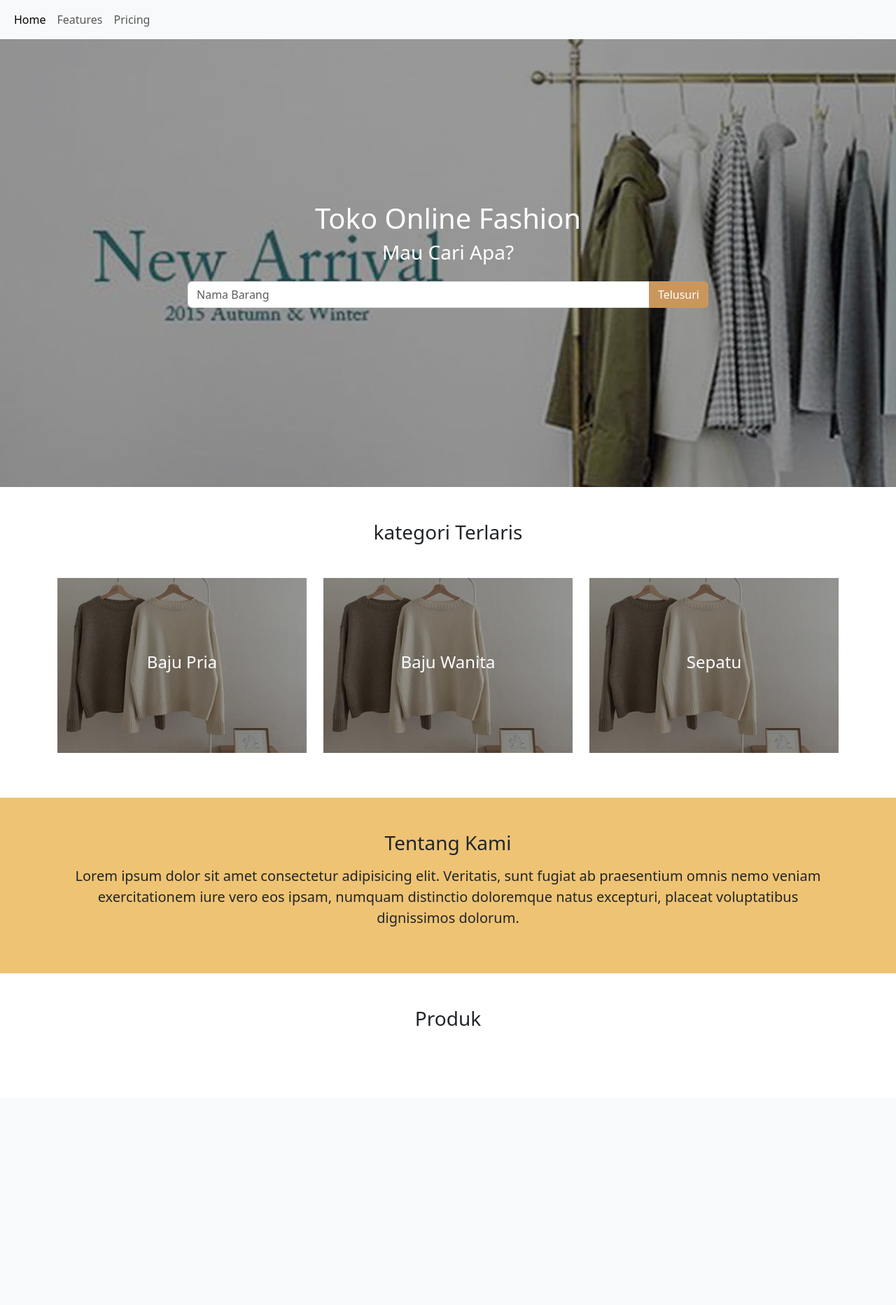
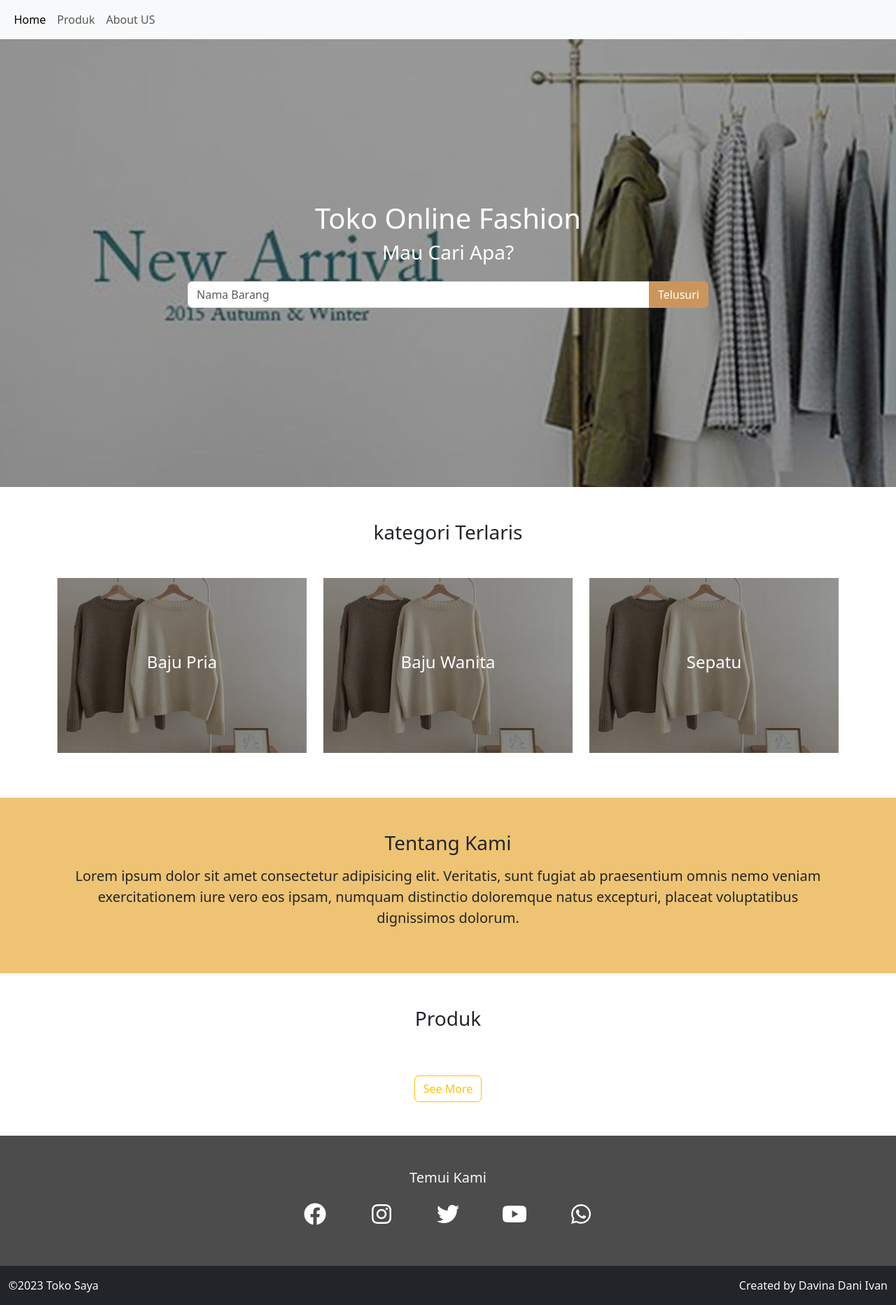
Before and after one commit to danipratamaPPLG/Projek, a PHP site: page / in a window 1280 px wide. Shown: the whole page at 70% size. Before the commit the page ends 1466 px from the top, so only its background shows below. Run offline with PHP 8.4, Linux system fonts and the light colour scheme; data that the repository does not hold is empty; some libraries are stand-ins or nearby versions.

Commit message:
Lanjutan Landing Page

```diff
--- a/css/style.css
+++ b/css/style.css
@@ -57,3 +57,22 @@
 .text-harga {
   font-size: 20px;
 }
+
+.image-box {
+  height: 400px;
+}
+
+.image-box img {
+  height: 100%;
+  width: 100%;
+  object-fit: cover;
+  object-position: center;
+}
+
+.content-subscribe {
+  background-color: rgba(0, 0, 0, 0.7);
+}
+
+.content-subscribe a {
+  color: #fff;
+}
--- /dev/null
+++ b/footer.php
@@ -0,0 +1,29 @@
+<div class="container-fluid py-5 content-subscribe text-light">
+    <div class="container">
+        <h5 class="text-center mb-4">Temui Kami</h5>
+        <div class="row justify-content-center">
+            <div class="col-sm-1 d-flex justify-content-center mb-2">
+                <a href="http://facebook.com"><i class="fab fa-facebook fs-2"></i></a>
+            </div>
+            <div class="col-sm-1 d-flex justify-content-center mb-2">
+                <a href="http://instagram.com"><i class="fab fa-instagram fs-2"></i></a>
+            </div>
+            <div class="col-sm-1 d-flex justify-content-center mb-2">
+                <a href="http://twitter.com"><i class="fab fa-twitter fs-2"></i></a>
+            </div>
+            <div class="col-sm-1 d-flex justify-content-center mb-2">
+                <a href="http://youtube.com"><i class="fab fa-youtube fs-2"></i></a>
+            </div>
+            <div class="col-sm-1 d-flex justify-content-center mb-2">
+                <a href="http://whatsapp.com"><i class="fab fa-whatsapp fs-2"></i></a>
+            </div>
+        </div>
+    </div>
+</div>
+
+<div class="container-fluid py-3 bg-dark text-light">
+    <div class="continer d-flex justify-content-between">
+        <label>&copy;2023 Toko Saya</label>
+        <label>Created by Davina Dani Ivan</label>
+    </div>
+</div>
--- a/index.php
+++ b/index.php
@@ -1,8 +1,8 @@
 <!-- baru sampai bagian ambil data produk dari database -->
 
 <?php
-    // require "koneksi.php";
-    // $queryProduk = mysqli_query($con, "SELECT id, nama, harga, foto, detail FROM produk LIMIT 6");
+    require "koneksi.php";
+    $queryProduk = mysqli_query($con, "SELECT id, nama, harga, foto, detail FROM produk LIMIT 6");
 ?>
 
 <!DOCTYPE html>
@@ -80,7 +80,9 @@
                 <?php while($data = mysqli_fetch_array($queryProduk)){ ?>
                 <div class="col=sm-6 col-md-4 mb-3">
                     <div class="card">
-                        <img src="image/<?php echo $data['foto']; ?>" class="card-img-top" alt="...">
+                        <div class="image-box">
+                            <img src="image/<?php echo $data['foto']; ?>" class="card-img-top" alt="...">
+                        </div>
                         <div class="card-body">
                             <h5 class="card-title"><?php echo $data['nama']; ?></h5>
                             <p class="card-text text-truncate"><?php echo $data['detail']; ?></p>
@@ -91,9 +93,12 @@
                 </div>
                 <?php } ?>
             </div>
+            <a class="btn btn-outline-warning mt-3" href="produk.php">See More</a>
         </div>
     </div>
 
+    <!-- footer -->
+    <?php require "footer.php"; ?>
     <script src="bootstrap/js/bootstrap.bundle.min.js"></script>
     <script src="fontawesome/js.all.min.js"></script>
 </body>
--- a/navbar.php
+++ b/navbar.php
@@ -9,10 +9,10 @@
           <a class="nav-link active" aria-current="page" href="#">Home</a>
         </li>
         <li class="nav-item">
-          <a class="nav-link" href="#">Features</a>
+          <a class="nav-link" href="produk.php">Produk</a>
         </li>
         <li class="nav-item">
-          <a class="nav-link" href="#">Pricing</a>
+          <a class="nav-link" href="tentang-kami.php">About US</a>
         </li>
       </ul>
     </div>
```
Also changed, not shown: image/6vHZGPtvdFaRX2wrslFo.jpg (added), image/BwTbQcUbU1gR7LGc3OTv.jpg (added), image/WNMJbgYxdJfc4NDXugrH.jpg (added), image/aC7WDLMiFQPTF90r8dbk.jpg (added), image/fABgbgzWVh5pgemsu4WE.jpg (added), image/g5EcQEt7THUhCwyCOG2y.jpg (added), image/gU29I9A6U38aA3kVJndd.png (added), image/qXpAUIltvVqDhI7PnJf8.jpg (added), image/zFbHwfnsQ5uEdU7hqmGl.jpg (added).
